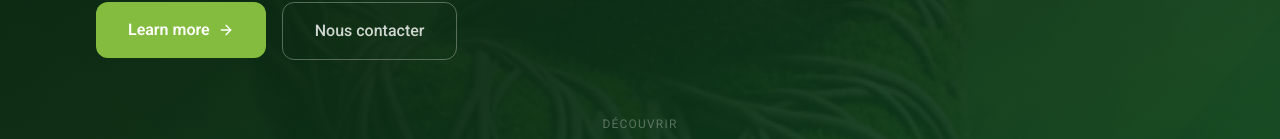
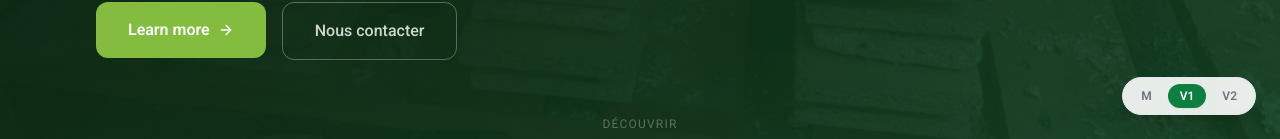
Before and after one commit to azizktata/woodwise, a Next.js app: page /en/1 in a window 1280 px wide. Shown: the part 661-800 px from the top of the page. Built offline with nearby package versions, Linux system fonts and the light colour scheme; no server answers.

Commit message:
adjustments

```diff
--- a/app/[locale]/1/page.tsx
+++ b/app/[locale]/1/page.tsx
@@ -52,15 +52,16 @@ import {
   getReviewsSection,
   getFAQSection,
 } from "@/lib/wp-fetch";
-import type {
-  HeroSection,
-  AboutSection,
-  ImpactSection,
-  Mbio7Section,
-  ContactSectionContent,
-  BlogsSection,
-  ReviewsSection,
-  FAQSection,
+import {
+  type HeroSection,
+  type AboutSection,
+  type ImpactSection,
+  type Mbio7Section,
+  type ContactSectionContent,
+  type BlogsSection,
+  type ReviewsSection,
+  type FAQSection,
+  resolveWPImageUrl,
 } from "@/lib/wp-types";
 
 const font2 = Onest({
@@ -77,6 +78,8 @@ export default async function Home1({
   const { locale } = await params;
   setRequestLocale(locale);
 
+  const tHero = await getTranslations("Hero");
+
   const [
     heroData,
     aboutData,
@@ -86,7 +89,6 @@ export default async function Home1({
     blogsData,
     reviewsData,
     faqData,
-    tHero,
   ] = await Promise.all([
     getHeroSection(locale),
     getAboutSection(locale),
@@ -96,19 +98,15 @@ export default async function Home1({
     getBlogsSection(locale),
     getReviewsSection(locale),
     getFAQSection(locale),
-    getTranslations("Hero"),
   ]);
 
-  const enrichedHeroData: HeroSection = {
-    ...heroData,
-    subtitle_1: heroData.subtitle_1 ?? tHero("subtitle_1"),
-    subtitle_2: heroData.subtitle_2 ?? tHero("subtitle_2"),
-  };
+  heroData.subtitle_1 = tHero("subtitle_1");
+  heroData.subtitle_2 = tHero("subtitle_2");
 
   return (
     <div className={cn("font-sans", font2.variable)}>
       {/* HERO — full dark green */}
-      <HeroV1 data={enrichedHeroData} locale={locale} />
+      <HeroV1 data={heroData} locale={locale} />
 
       {/* ABOUT */}
       <AboutV1 data={aboutData} />
@@ -141,11 +139,10 @@ const HeroV1 = ({ data, locale }: { data: HeroSection; locale: string }) => (
     {/* Background texture */}
     <div className="absolute inset-0 opacity-20">
       <Image
-        src={HeroBg}
+        src={HeroFg}
         alt=""
         fill
         className="object-cover object-center"
-        placeholder="blur"
       />
     </div>
     {/* Gradient overlay */}
@@ -212,12 +209,11 @@ const HeroV1 = ({ data, locale }: { data: HeroSection; locale: string }) => (
       <div className="flex-1 relative w-full max-w-lg lg:max-w-none">
         <div className="relative rounded-2xl overflow-hidden border border-white/10 shadow-2xl shadow-black/50">
           <Image
-            src={HeroFg}
+            src={resolveWPImageUrl(data.image) ?? HeroFg}
             alt="WoodWise"
             width={600}
             height={500}
             className="w-full object-cover"
-            placeholder="blur"
           />
           <div className="absolute inset-0 bg-gradient-to-t from-[#071a0e]/60 to-transparent" />
         </div>
--- a/app/[locale]/1/pages/[slug]/page.tsx
+++ b/app/[locale]/1/pages/[slug]/page.tsx
@@ -1,6 +1,7 @@
 // V1 Slug Page — Dark Forest Premium Style
 import Image, { StaticImageData } from "next/image";
 
+import banner from "@/public/banner.jpg";
 import ProjectImg from "@/public/project.png";
 import ContactBg from "@/public/contactbg.jpg";
 import LotfiImg from "@/public/lotfi-dogi.png";
@@ -27,9 +28,10 @@ import {
   getAboutUsCTASection,
   getWPTeamSection,
   getProjectSection,
+  getNewsSection,
   getAboutUsBanner,
   getProjetsBanner,
-  getBlogsSection,
+  getNewsBanner,
 } from "@/lib/wp-fetch";
 import { resolveWPImageUrl } from "@/lib/wp-types";
 import type { AboutUsCTASection, WPTeamSection, ProjectSection, BlogsSection } from "@/lib/wp-types";
@@ -59,21 +61,15 @@ export default async function SlugPage1({
   const isProjects = decoded === "projets" || decoded === "projects";
   const isNews = decoded === "actualités" || decoded === "news";
 
-  const [ctaData, teamData, projectData, bannerUrl, blogsData] = await Promise.all([
+  const [ctaData, teamData, projectData, newsData, bannerUrl] = await Promise.all([
     isAbout ? getAboutUsCTASection(locale) : Promise.resolve(null),
     isAbout ? getWPTeamSection(locale) : Promise.resolve(null),
     isProjects ? getProjectSection(locale) : Promise.resolve(null),
-    isAbout ? getAboutUsBanner() : isProjects ? getProjetsBanner() : Promise.resolve(undefined),
-    isNews ? getBlogsSection(locale) : Promise.resolve(null),
+    isNews ? getNewsSection(locale) : Promise.resolve(null),
+    isAbout ? getAboutUsBanner() : isProjects ? getProjetsBanner() : isNews ? getNewsBanner() : Promise.resolve(undefined),
   ]);
 
-  // Unsplash fallbacks per page type (used when WP banner is absent)
-  const unsplashFallback =
-    isAbout    ? "https://images.unsplash.com/photo-1448375240586-882707db888b?w=1920&q=80"
-    : isProjects ? "https://images.unsplash.com/photo-1504307651254-35680f356dfd?w=1920&q=80"
-    :              "https://images.unsplash.com/photo-1465146344425-f00d5f5c8f07?w=1920&q=80";
-
-  const bannerSrc = bannerUrl ?? unsplashFallback;
+  const bannerSrc = bannerUrl ?? banner;
 
   const pageLabel =
     isAbout ? (locale === "fr" ? "À Propos" : "About")
@@ -113,7 +109,7 @@ export default async function SlugPage1({
       {isProjects && projectData && <ProjectV1 data={projectData} />}
 
       {/* News page */}
-      {isNews && <NewsV1 data={blogsData} />}
+      {isNews && <NewsV1 data={newsData} />}
 
       {/* Contact CTA bottom */}
       <ContactBannerV1 locale={locale} />
--- a/app/[locale]/2/page.tsx
+++ b/app/[locale]/2/page.tsx
@@ -48,15 +48,16 @@ import {
   getReviewsSection,
   getFAQSection,
 } from "@/lib/wp-fetch";
-import type {
-  HeroSection,
-  AboutSection,
-  ImpactSection,
-  Mbio7Section,
-  ContactSectionContent,
-  BlogsSection,
-  ReviewsSection,
-  FAQSection,
+import {
+  type HeroSection,
+  type AboutSection,
+  type ImpactSection,
+  type Mbio7Section,
+  type ContactSectionContent,
+  type BlogsSection,
+  type ReviewsSection,
+  type FAQSection,
+  resolveWPImageUrl,
 } from "@/lib/wp-types";
 
 const font = Onest({
@@ -86,26 +87,23 @@ export default async function Home2({
   const { locale } = await params;
   setRequestLocale(locale);
 
+  const tHero = await getTranslations("Hero");
+
   const [
     heroData, aboutData, impactData, mbio7Data,
     contactData, blogsData, reviewsData, faqData,
-    tHero,
   ] = await Promise.all([
     getHeroSection(locale), getAboutSection(locale), getImpactSection(locale),
     getMbio7Section(locale), getContactSection(locale), getBlogsSection(locale),
     getReviewsSection(locale), getFAQSection(locale),
-    getTranslations("Hero"),
   ]);
 
-  const enrichedHeroData: HeroSection = {
-    ...heroData,
-    subtitle_1: heroData.subtitle_1 ?? tHero("subtitle_1"),
-    subtitle_2: heroData.subtitle_2 ?? tHero("subtitle_2"),
-  };
+  heroData.subtitle_1 = tHero("subtitle_1");
+  heroData.subtitle_2 = tHero("subtitle_2");
 
   return (
     <div className={cn("font-sans", font.variable)} style={{ background: C.cream }}>
-      <HeroV2 data={enrichedHeroData} locale={locale} />
+      <HeroV2 data={heroData} locale={locale} />
       <NatureStrip />
       <AboutV2 data={aboutData} />
       <ImpactV2 data={impactData} />
@@ -207,12 +205,11 @@ const HeroV2 = ({ data, locale }: { data: HeroSection; locale: string }) => (
             style={{ borderRadius: "30% 70% 70% 30% / 30% 30% 70% 70%", border: `4px solid ${C.sand}` }}
           >
             <Image
-              src={HeroImg}
+              src={resolveWPImageUrl(data.image) ?? HeroImg}
               alt="WoodWise"
               width={600}
               height={600}
               className="w-full object-cover"
-              placeholder="blur"
               style={{ aspectRatio: "1/1" }}
             />
             <div className="absolute inset-0" style={{ background: `linear-gradient(135deg, ${C.leafGreen}20, transparent)` }} />
--- a/app/[locale]/2/pages/[slug]/page.tsx
+++ b/app/[locale]/2/pages/[slug]/page.tsx
@@ -8,6 +8,8 @@ import NiceBlog from "@/public/nice-blog.png";
 import Liberation from "@/public/liberation.png";
 import Monaco from "@/public/monaco.png";
 import BlogImg from "@/public/blog-img.png";
+import banner from "@/public/banner.jpg";
+
 import {
   ArrowRight,
   Leaf,
@@ -29,9 +31,10 @@ import {
   getAboutUsCTASection,
   getWPTeamSection,
   getProjectSection,
+  getNewsSection,
   getAboutUsBanner,
   getProjetsBanner,
-  getBlogsSection,
+  getNewsBanner,
 } from "@/lib/wp-fetch";
 import { resolveWPImageUrl } from "@/lib/wp-types";
 import type { AboutUsCTASection, WPTeamSection, ProjectSection, BlogsSection } from "@/lib/wp-types";
@@ -63,21 +66,18 @@ export default async function SlugPage2({
   const isProjects = decoded === "projets" || decoded === "projects";
   const isNews = decoded === "actualités" || decoded === "news";
 
-  const [ctaData, teamData, projectData, bannerUrl, blogsData] = await Promise.all([
+  const [ctaData, teamData, projectData, newsData, bannerUrl] = await Promise.all([
     isAbout ? getAboutUsCTASection(locale) : Promise.resolve(null),
     isAbout ? getWPTeamSection(locale) : Promise.resolve(null),
     isProjects ? getProjectSection(locale) : Promise.resolve(null),
-    isAbout ? getAboutUsBanner() : isProjects ? getProjetsBanner() : Promise.resolve(undefined),
-    isNews ? getBlogsSection(locale) : Promise.resolve(null),
+    isNews ? getNewsSection(locale) : Promise.resolve(null),
+    isAbout ? getAboutUsBanner() : isProjects ? getProjetsBanner() : isNews ? getNewsBanner() : Promise.resolve(undefined),
   ]);
 
   // Unsplash fallbacks per page type (used when WP banner is absent)
-  const unsplashFallback =
-    isAbout    ? "https://images.unsplash.com/photo-1518611507436-f9221403cca2?w=1920&q=80"
-    : isProjects ? "https://images.unsplash.com/photo-1503387762-592deb58ef4e?w=1920&q=80"
-    :              "https://images.unsplash.com/photo-1441974231531-c6227db76b6e?w=1920&q=80";
 
-  const bannerSrc = bannerUrl ?? unsplashFallback;
+
+  const bannerSrc = bannerUrl ?? banner;
 
   const pageLabel =
     isAbout ? (locale === "fr" ? "À Propos" : "About")
@@ -133,7 +133,7 @@ export default async function SlugPage2({
       {isProjects && projectData && <ProjectV2 data={projectData} />}
 
       {/* News page */}
-      {isNews && <NewsV2 data={blogsData} />}
+      {isNews && <NewsV2 data={newsData} />}
 
       {/* Contact CTA bottom */}
       <ContactBannerV2 locale={locale} />
--- a/app/[locale]/layout.tsx
+++ b/app/[locale]/layout.tsx
@@ -10,6 +10,7 @@ import { Toaster } from "sonner";
 import { hasLocale, NextIntlClientProvider } from "next-intl";
 import NotFound from "./not-found";
 import { routing } from "@/i18n/routing";
+import { VersionToggle } from "@/components/version-toggle";
 
 const font = Roboto({
   subsets: ["latin"],
@@ -48,6 +49,7 @@ export default async function RootLayout({
         >
           <NextIntlClientProvider>
             <Toaster richColors />
+            <VersionToggle />
             {children}
           </NextIntlClientProvider>
         </ThemeProvider>
--- /dev/null
+++ b/components/version-toggle.tsx
@@ -0,0 +1,52 @@
+"use client";
+
+import { Link, usePathname } from "@/i18n/routing";
+import { cn } from "@/lib/utils";
+
+const versions = [
+  { label: "M", title: "Main", prefix: "" },
+  { label: "V1", title: "Version 1", prefix: "/1" },
+  { label: "V2", title: "Version 2", prefix: "/2" },
+];
+
+export function VersionToggle() {
+  const pathname = usePathname(); // path without locale, e.g. "/1/pages/about"
+
+  const currentVersion = pathname.startsWith("/2")
+    ? "2"
+    : pathname.startsWith("/1")
+    ? "1"
+    : "main";
+
+  const basePath =
+    pathname.startsWith("/1") || pathname.startsWith("/2")
+      ? pathname.slice(2) || "/"
+      : pathname;
+
+  return (
+    <div className="fixed bottom-6 right-6 z-50 flex items-center gap-1 rounded-full bg-white/90 shadow-lg border border-gray-200 px-1.5 py-1.5 backdrop-blur-sm">
+      {versions.map(({ label, title, prefix }) => {
+        const versionKey = prefix === "" ? "main" : prefix.slice(1);
+        const href = prefix === ""
+          ? basePath
+          : prefix + (basePath === "/" ? "" : basePath);
+        const isActive = currentVersion === versionKey;
+        return (
+          <Link
+            key={label}
+            href={href as any}
+            title={title}
+            className={cn(
+              "rounded-full px-3 py-1 text-xs font-semibold transition-all",
+              isActive
+                ? "bg-[#0d7f40] text-white shadow-sm"
+                : "text-gray-500 hover:text-gray-800"
+            )}
+          >
+            {label}
+          </Link>
+        );
+      })}
+    </div>
+  );
+}
```
Also changed, not shown: 1 other file (tests, documents, lock files or other folders).
